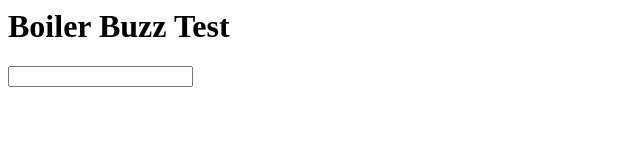
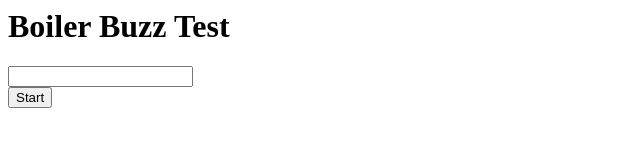
Before and after one commit to Maharhar17/BoilerBuzz, a plain HTML site: page index.html in a window 1280 px wide. Shown: the whole page, without its empty margins (0-640 px from the left). Drawn offline with Linux system fonts and the light colour scheme.

Commit message:
Update index.html

```diff
--- a/index.html
+++ b/index.html
@@ -1,4 +1,5 @@
 <h1>Boiler Buzz Test</h1>
 <body>
   <input type="text"><br>
+  <button type="button">Start</button><br>
 </body>
```
